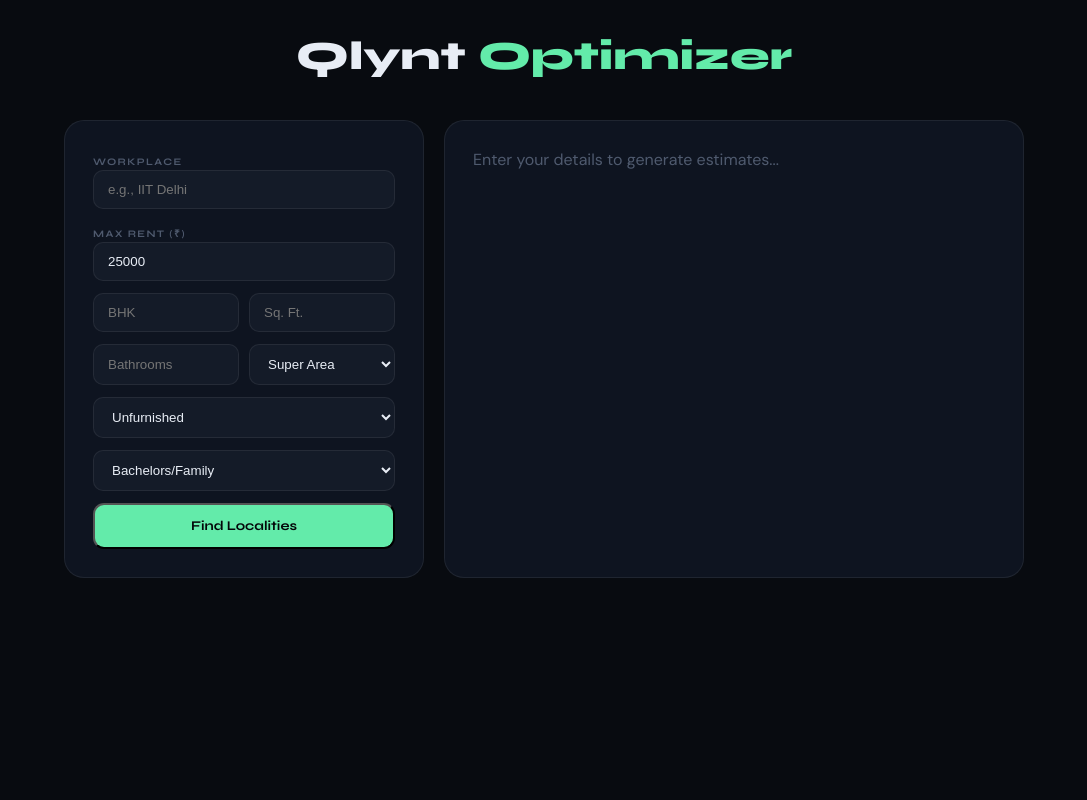
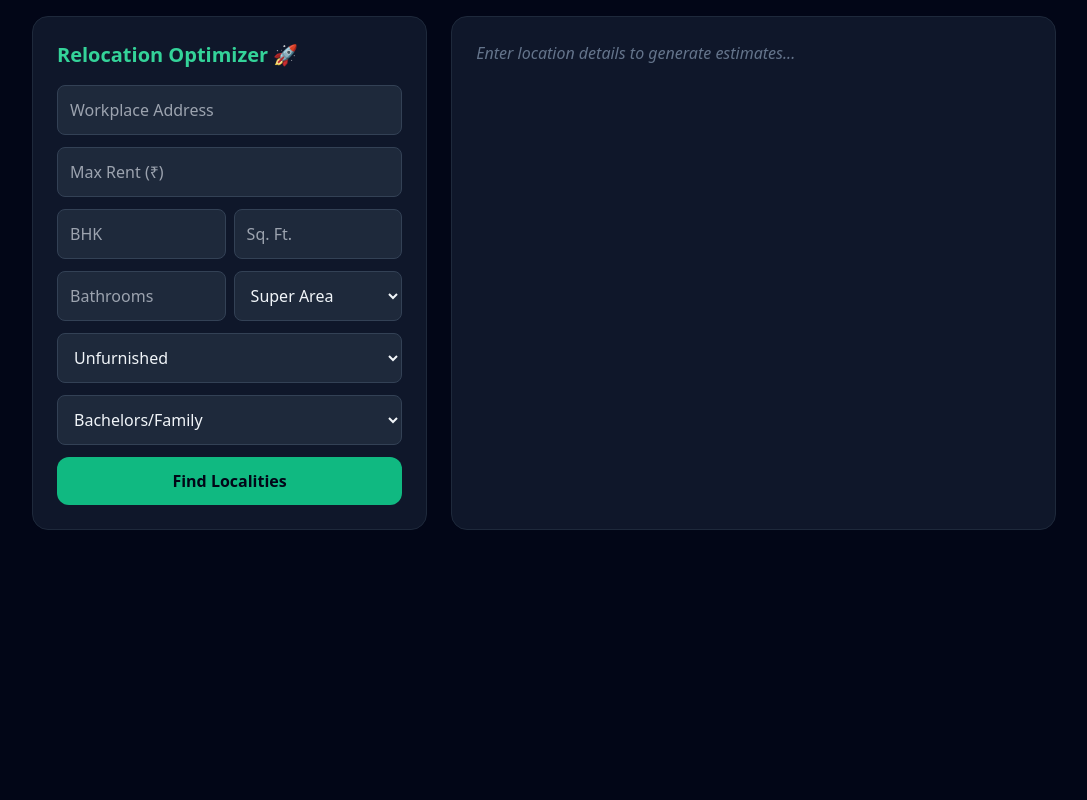
Before and after one commit to ashishpdwivedi/qlynt-relocation-backend, a Python web app: template templates/index.html in a window 1280 px wide. Shown: the whole page, without its empty margins (96-1183 px from the left). Run offline with Jinja, Linux system fonts and the light colour scheme; the template is opened without the code that fills it, so the values that code supplies are empty; some libraries are stand-ins or nearby versions.

Commit message:
Update index.html

```diff
--- a/templates/index.html
+++ b/templates/index.html
@@ -2,68 +2,49 @@
 <html lang="en">
 <head>
     <meta charset="UTF-8">
-    <meta name="viewport" content="width=device-width, initial-scale=1.0">
     <title>Qlynt — Relocation Optimizer</title>
-    <link rel="preconnect" href="https://fonts.googleapis.com">
-    <link rel="preconnect" href="https://fonts.gstatic.com" crossorigin>
-    <link href="https://fonts.googleapis.com/css2?family=Syne:wght@400;500;600;700;800&family=DM+Sans:ital,opsz,wght@0,9..40,300;0,9..40,400;0,9..40,500;1,9..40,300&display=swap" rel="stylesheet">
-    <style>
-        :root { --bg: #080b10; --surface: #0e1420; --surface-2: #141b28; --border: rgba(255,255,255,0.07); --border-h: rgba(99,235,170,0.3); --accent: #63ebaa; --accent-dim: #3dbd82; --text: #e8edf5; --text-2: #8994a8; --text-3: #4f5a6e; --font-head: 'Syne', sans-serif; --font-body: 'DM Sans', sans-serif; }
-        *, *::before, *::after { box-sizing: border-box; margin: 0; padding: 0; }
-        body { background: var(--bg); color: var(--text); font-family: var(--font-body); min-height: 100vh; display: flex; flex-direction: column; align-items: center; padding: 32px 16px; }
-        .app-grid { display: grid; grid-template-columns: 360px 1fr; gap: 20px; width: 100%; max-width: 960px; }
-        .card { background: var(--surface); border: 1px solid var(--border); border-radius: 20px; padding: 28px; }
-        .form-section-label { font-family: var(--font-head); font-size: 10px; font-weight: 700; letter-spacing: 0.14em; text-transform: uppercase; color: var(--text-3); margin-bottom: 7px; }
-        input, select { width: 100%; background: var(--surface-2); border: 1px solid var(--border); border-radius: 10px; padding: 11px 14px; color: var(--text); margin-bottom: 12px; }
-        .btn-submit { width: 100%; background: var(--accent); border-radius: 11px; padding: 13px; font-family: var(--font-head); font-weight: 700; color: #040709; cursor: pointer; transition: 0.2s; }
-        .btn-submit:hover { background: #7bf5bc; box-shadow: 0 0 20px rgba(99,235,170,0.2); }
-        .result-card { background: var(--surface-2); border: 1px solid var(--border); border-radius: 14px; padding: 16px; margin-bottom: 10px; display: flex; justify-content: space-between; align-items: center; }
-    </style>
+    <script src="https://cdn.tailwindcss.com"></script>
 </head>
-<body>
-    <header style="text-align:center; margin-bottom:40px;">
-        <h1 style="font-family: var(--font-head); font-size: 40px; font-weight: 800;">Qlynt <span style="color:var(--accent)">Optimizer</span></h1>
-    </header>
-    <div class="app-grid">
-        <div class="card">
-            <form id="optimizerForm">
-                <label class="form-section-label">Workplace</label>
-                <input type="text" id="office" placeholder="e.g., IIT Delhi" required>
-                <label class="form-section-label">Max Rent (₹)</label>
-                <input type="number" id="budget" value="25000" required>
-                <div style="display:grid; grid-template-columns:1fr 1fr; gap:10px;">
-                    <input type="number" id="bhk" placeholder="BHK" required>
-                    <input type="number" id="size" placeholder="Sq. Ft." required>
+<body class="bg-slate-950 text-slate-100 min-h-screen p-4">
+    <div class="max-w-5xl mx-auto grid grid-cols-1 md:grid-cols-5 gap-6">
+        <div class="md:col-span-2 bg-slate-900 p-6 rounded-2xl border border-slate-800">
+            <h2 class="text-xl font-bold text-emerald-400 mb-4">Relocation Optimizer 🚀</h2>
+            <form id="optimizerForm" class="space-y-3">
+                <input type="text" id="office" placeholder="Workplace Address" class="w-full bg-slate-800 p-3 rounded-lg border border-slate-700" required>
+                <input type="number" id="budget" placeholder="Max Rent (₹)" class="w-full bg-slate-800 p-3 rounded-lg border border-slate-700" required>
+                <div class="grid grid-cols-2 gap-2">
+                    <input type="number" id="bhk" placeholder="BHK" required class="w-full bg-slate-800 p-3 rounded-lg border border-slate-700">
+                    <input type="number" id="size" placeholder="Sq. Ft." required class="w-full bg-slate-800 p-3 rounded-lg border border-slate-700">
                 </div>
-                <div style="display:grid; grid-template-columns:1fr 1fr; gap:10px;">
-                    <input type="number" id="bath" placeholder="Bathrooms" required>
-                    <select id="area_type">
+                <div class="grid grid-cols-2 gap-2">
+                    <input type="number" id="bath" placeholder="Bathrooms" required class="w-full bg-slate-800 p-3 rounded-lg border border-slate-700">
+                    <select id="area_type" class="w-full bg-slate-800 p-3 rounded-lg border border-slate-700">
                         <option value="Super Area">Super Area</option>
                         <option value="Carpet Area">Carpet Area</option>
                     </select>
                 </div>
-                <select id="furnishing">
+                <select id="furnishing" class="w-full bg-slate-800 p-3 rounded-lg border border-slate-700">
                     <option value="Unfurnished">Unfurnished</option>
                     <option value="Semi-Furnished">Semi-Furnished</option>
                     <option value="Fully Furnished">Fully Furnished</option>
                 </select>
-                <select id="tenant">
+                <select id="tenant" class="w-full bg-slate-800 p-3 rounded-lg border border-slate-700">
                     <option value="Bachelors/Family">Bachelors/Family</option>
                     <option value="Bachelors">Bachelors</option>
                     <option value="Family">Family</option>
                 </select>
-                <button type="submit" class="btn-submit">Find Localities</button>
+                <button type="submit" class="w-full bg-emerald-500 p-3 rounded-xl font-bold text-slate-950 transition">Find Localities</button>
             </form>
         </div>
-        <div class="card" id="resultsContainer">
-            <p style="color:var(--text-3)">Enter your details to generate estimates...</p>
+        <div class="md:col-span-3 bg-slate-900 p-6 rounded-2xl border border-slate-800" id="resultsContainer">
+            <p class="text-slate-500 italic">Enter location details to generate estimates...</p>
         </div>
     </div>
     <script>
         document.getElementById('optimizerForm').addEventListener('submit', async (e) => {
             e.preventDefault();
             const container = document.getElementById('resultsContainer');
-            container.innerHTML = `<p style="color:var(--accent)">Analyzing market trends...</p>`;
+            container.innerHTML = `<p class="text-emerald-400">Calculating...</p>`;
             const payload = {
                 office_location: document.getElementById('office').value,
                 max_budget: parseFloat(document.getElementById('budget').value),
@@ -74,15 +55,15 @@
                 area_type: document.getElementById('area_type').value,
                 tenant_preference: document.getElementById('tenant').value
             };
-            const res = await fetch('/optimize', { method: 'POST', headers: { 'Content-Type': 'application/json' }, body: JSON.stringify(payload) });
+            const res = await fetch('/optimize', { method: 'POST', headers: {'Content-Type': 'application/json'}, body: JSON.stringify(payload) });
             const data = await res.json();
             if (data.success) {
                 container.innerHTML = data.recommendations.map(r => `
-                    <div class="result-card">
-                        <div><h4 style="font-weight:700; color:var(--accent)">${r.locality}</h4><small>${r.distance_km} km away</small></div>
-                        <div style="font-size: 20px; font-weight: 800;">₹${r.predicted_rent.toLocaleString()}</div>
+                    <div class="bg-slate-800 border border-slate-700 p-4 rounded-xl flex justify-between items-center mb-2">
+                        <div><h4 class="font-bold text-emerald-400">${r.locality}</h4><p class="text-xs">${r.distance_km}km away</p></div>
+                        <div class="font-bold text-lg">₹${r.predicted_rent.toLocaleString()}</div>
                     </div>`).join('');
-            } else { container.innerHTML = `<p style="color:var(--danger)">Error: ${data.error}</p>`; }
+            } else { container.innerHTML = `<p class="text-rose-500">Error: ${data.error}</p>`; }
         });
     </script>
 </body>
```
